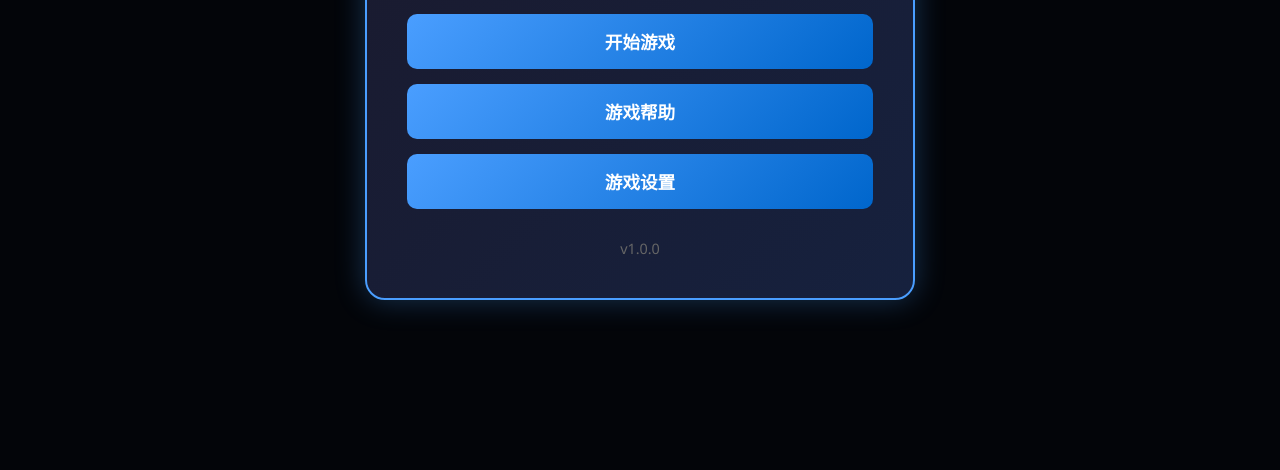
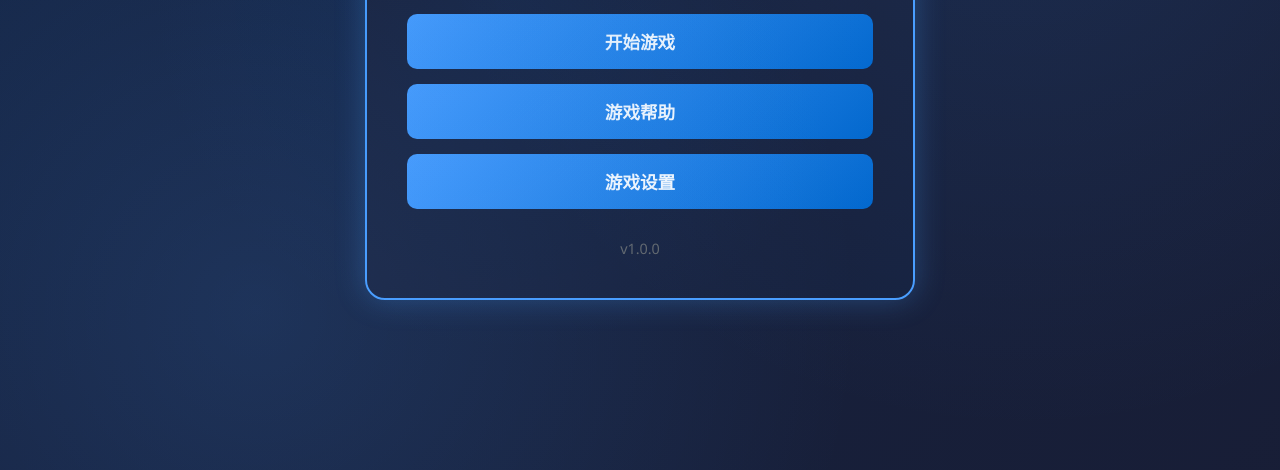
Before and after one commit to 13370933172/Grass-cutting-game, a plain HTML site: page index.html in a window 1280 px wide. Shown: the part 330-800 px from the top of the page. Drawn offline with Linux system fonts and the light colour scheme.

Commit message:
feat(ui): 为开始屏幕添加动态渐变背景和移动暂停按钮位置
为开始屏幕添加动态渐变背景动画和光晕效果，提升视觉吸引力。同时调整移动端暂停按钮位置至左上角，改善移动设备上的操作体验。

```diff
--- a/css/style.css
+++ b/css/style.css
@@ -49,6 +49,38 @@ body {
 
 .screen.hidden {
     display: none;
+}
+
+#start-screen {
+    background: linear-gradient(-45deg, #1a1a2e, #16213e, #0f3460, #1a1a2e);
+    background-size: 400% 400%;
+    animation: gradientBG 15s ease infinite;
+}
+
+@keyframes gradientBG {
+    0% {
+        background-position: 0% 50%;
+    }
+    50% {
+        background-position: 100% 50%;
+    }
+    100% {
+        background-position: 0% 50%;
+    }
+}
+
+#start-screen::before {
+    content: '';
+    position: absolute;
+    top: 0;
+    left: 0;
+    width: 100%;
+    height: 100%;
+    background-image:
+        radial-gradient(circle at 20% 80%, rgba(74, 158, 255, 0.15) 0%, transparent 50%),
+        radial-gradient(circle at 80% 20%, rgba(74, 158, 255, 0.1) 0%, transparent 50%),
+        radial-gradient(circle at 40% 40%, rgba(0, 102, 204, 0.1) 0%, transparent 40%);
+    pointer-events: none;
 }
 
 .screen-content {
@@ -546,8 +578,8 @@ body {
 
 .pause-btn-mobile {
     position: absolute;
-    top: 70px;
-    right: 10px;
+    top: 50px;
+    left: 10px;
     width: 50px;
     height: 50px;
     background: rgba(0, 0, 0, 0.5);
```
